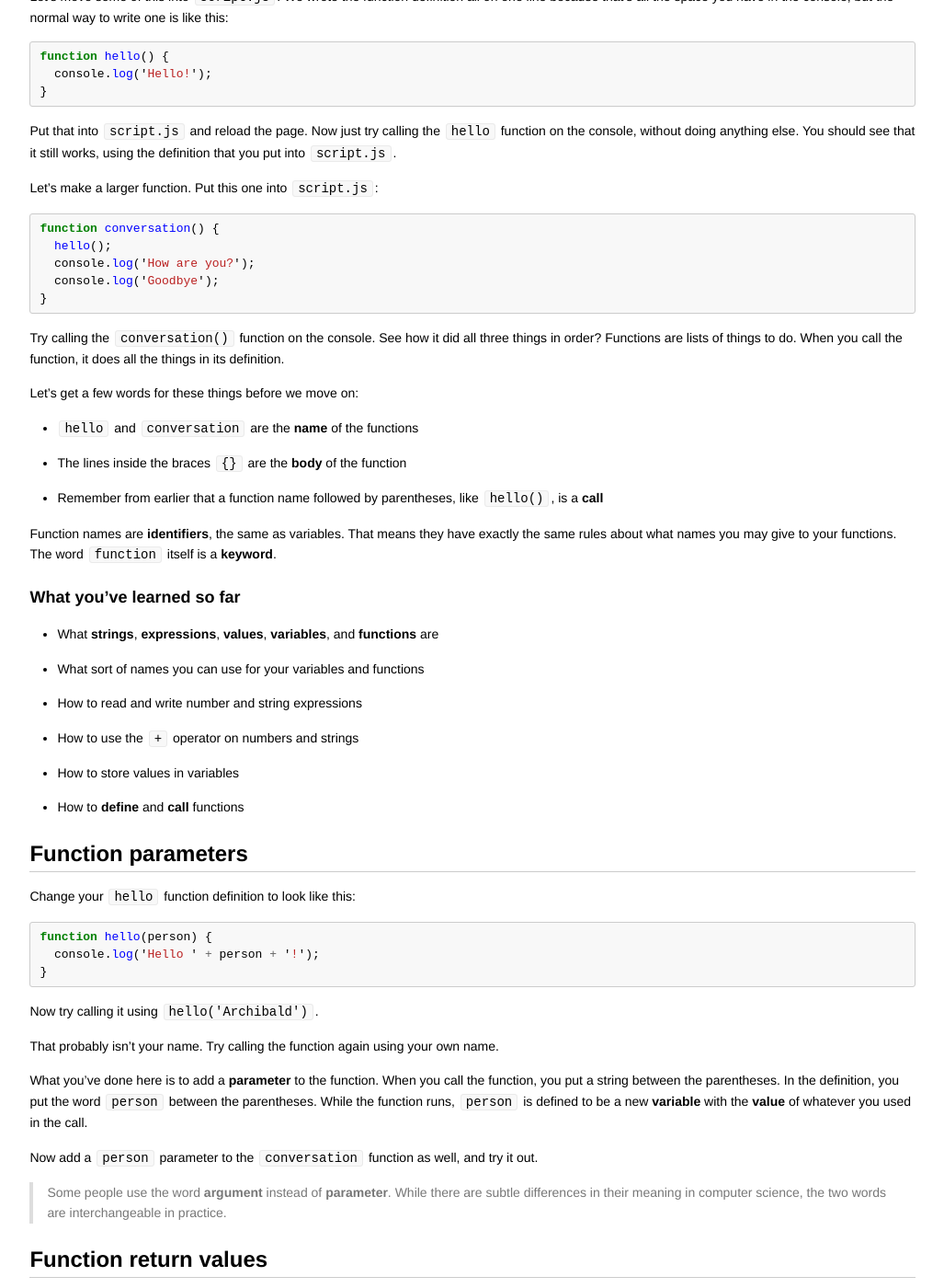
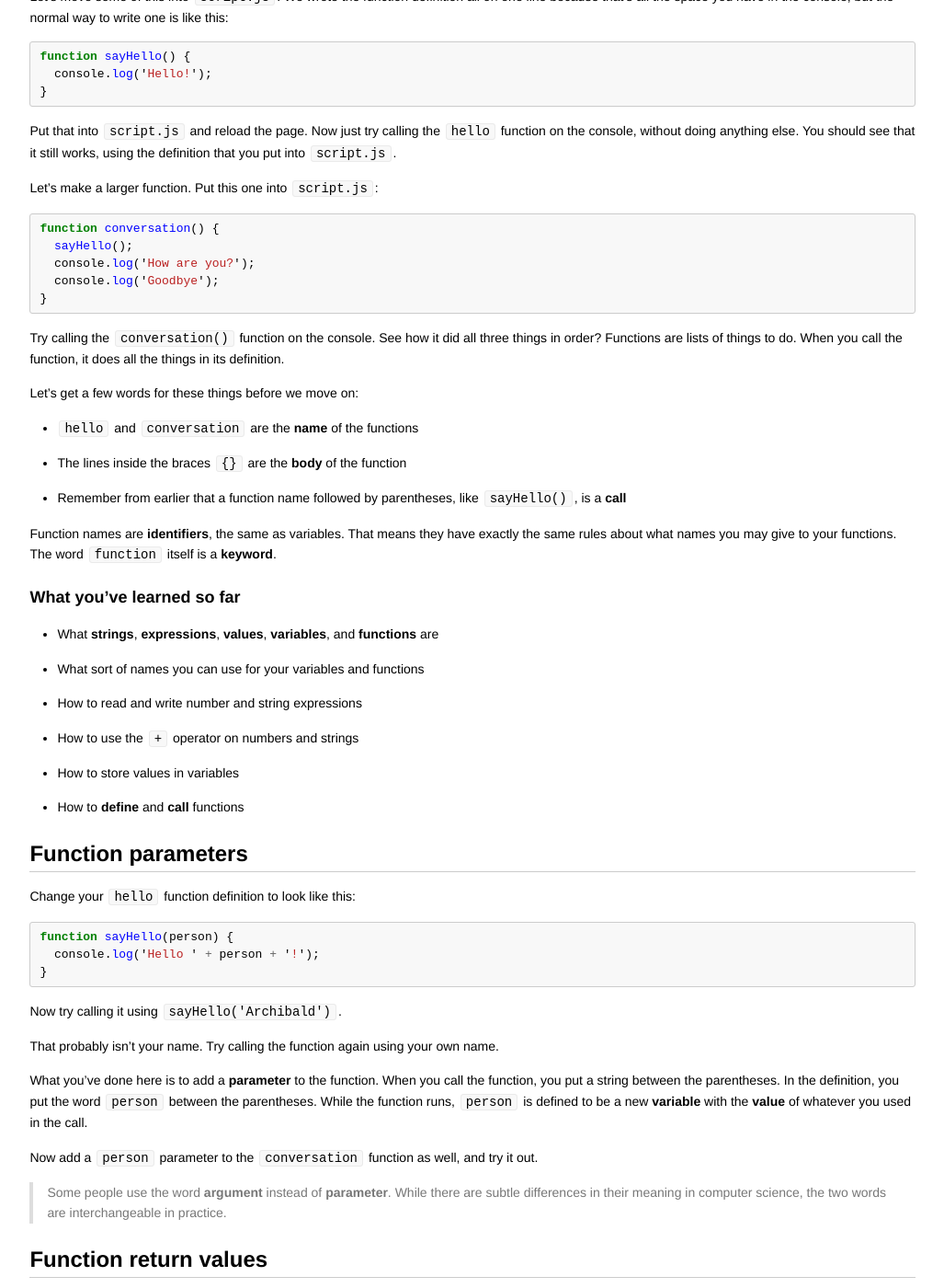
Before and after one commit to codebar/tutorials, a Jekyll site: the page built from js/lesson1/tutorial.md, in a window 1280 px wide and 1400 px high, scrolled down 4270 px. Shown: the whole window at 92% size, without its empty margins (126-1153 px from the left). Built offline with Jekyll 4.4.1, drawn with Linux system fonts in a browser that asks for light colours; some of the changed text lies outside the part shown.

Commit message:
Changed the name of the funciton from 'hello' to 'sayHello' so that it's easier to distinguish between function name and its log

````diff
--- a/js/lesson1/tutorial.md
+++ b/js/lesson1/tutorial.md
@@ -222,7 +222,7 @@ var var = 1;
 Start by typing this on the console:
 
 ```js
-function hello() { console.log('Hello!'); }
+function sayHello() { console.log('Hello!'); }
 ```
 
 It won't do anything just yet. This thing is a **function
@@ -232,7 +232,7 @@ definition**. You can recognise it because it starts with the word
 Now try typing this:
 
 ```js
-hello();
+sayHello();
 ```
 
 This thing is a **function call**. You can recognise it because
@@ -243,7 +243,7 @@ definition all on one line because that's all the space you have in
 the console, but the normal way to write one is like this:
 
 ```js
-function hello() {
+function sayHello() {
   console.log('Hello!');
 }
 ```
@@ -257,7 +257,7 @@ Let's make a larger function. Put this one into `script.js`:
 
 ```js
 function conversation() {
-  hello();
+  sayHello();
   console.log('How are you?');
   console.log('Goodbye');
 }
@@ -273,7 +273,7 @@ Let's get a few words for these things before we move on:
 * `hello` and `conversation` are the **name** of the functions
 * The lines inside the braces `{}` are the **body** of the function
 * Remember from earlier that a function name followed by parentheses,
-  like `hello()`, is a **call**
+  like `sayHello()`, is a **call**
 
 Function names are **identifiers**, the same as variables. That means
 they have exactly the same rules about what names you may give to your
@@ -294,12 +294,12 @@ functions. The word `function` itself is a **keyword**.
 Change your `hello` function definition to look like this:
 
 ```js
-function hello(person) {
+function sayHello(person) {
   console.log('Hello ' + person + '!');
 }
 ```
 
-Now try calling it using `hello('Archibald')`.
+Now try calling it using `sayHello('Archibald')`.
 
 That probably isn't your name. Try calling the function again using
 your own name.
````
